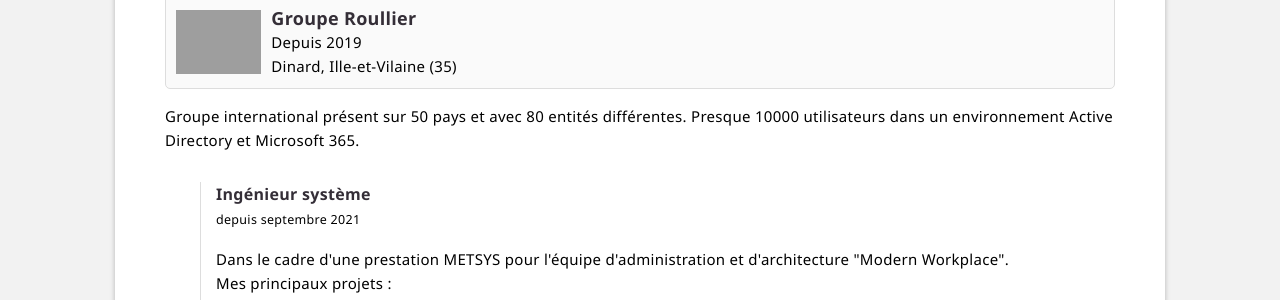
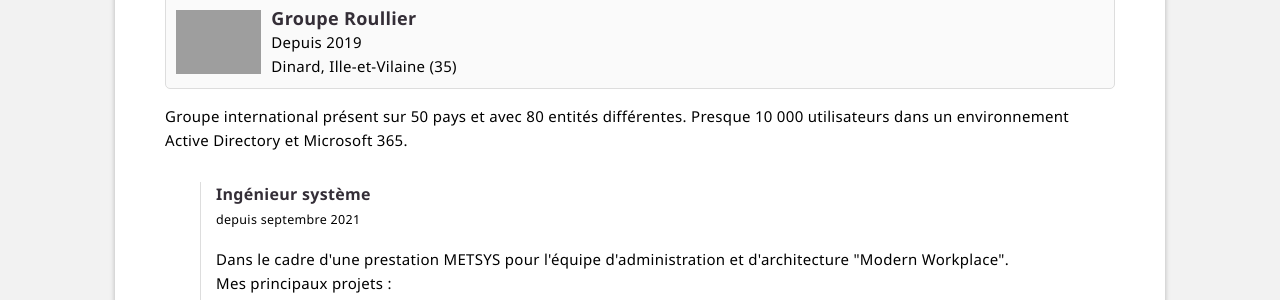
Before and after one commit to leobouard/leobouard.github.io, a Jekyll site: the page built from cv.md, in a window 1280 px wide and 900 px high, scrolled down 1133 px, cut to the strip 154-454 px from the top of the window. Built offline with Jekyll 4.4.1, drawn with Linux system fonts in a browser that asks for light colours; some web fonts are replaced; our own code applies the rules of GitHub Pages for plain Markdown files; grey boxes are pictures that could not be loaded.

Commit message:
Update cv.md

```diff
--- a/cv.md
+++ b/cv.md
@@ -83,7 +83,7 @@
             </div>
         </div>
         <div>
-            <p>Groupe international présent sur 50 pays et avec 80 entités différentes. Presque 10000 utilisateurs dans un environnement Active Directory et Microsoft 365.</p>
+            <p>Groupe international présent sur 50 pays et avec 80 entités différentes. Presque 10 000 utilisateurs dans un environnement Active Directory et Microsoft 365.</p>
         </div>
         <div class="experience">
             <h4>Ingénieur système</h4>
```
